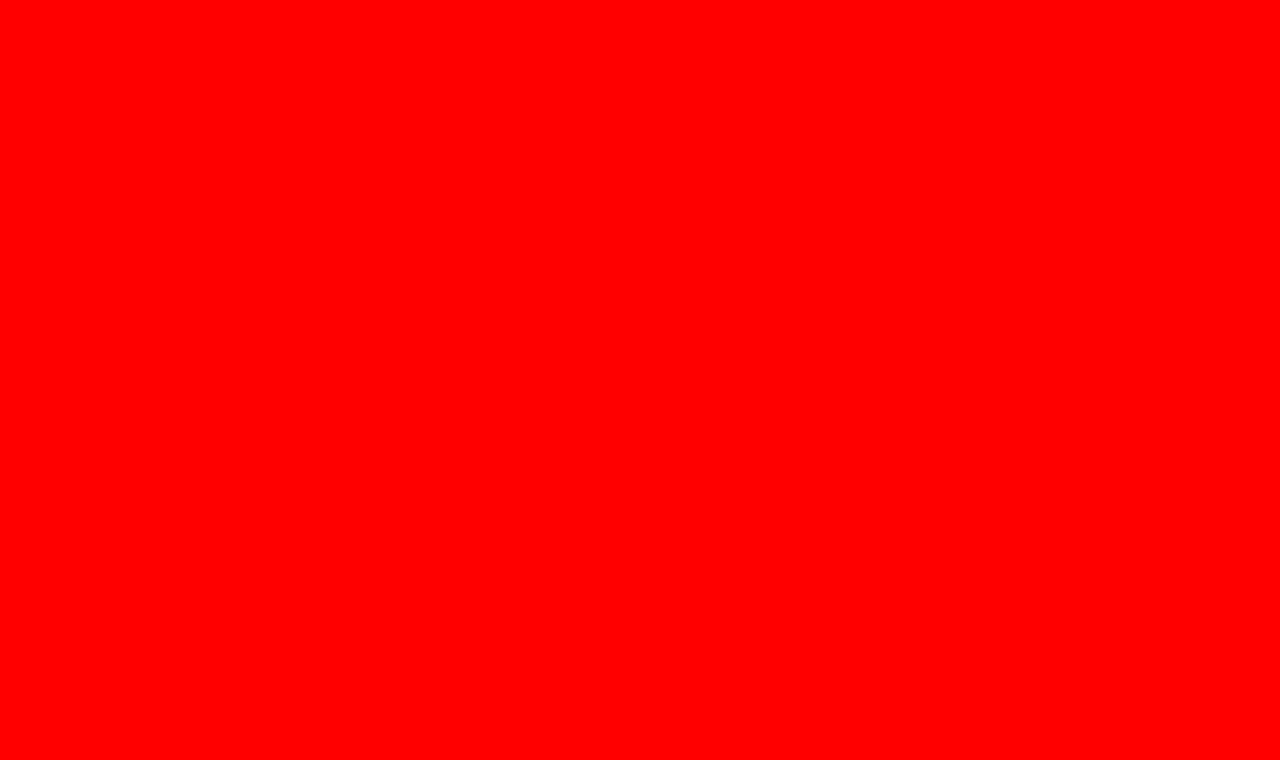
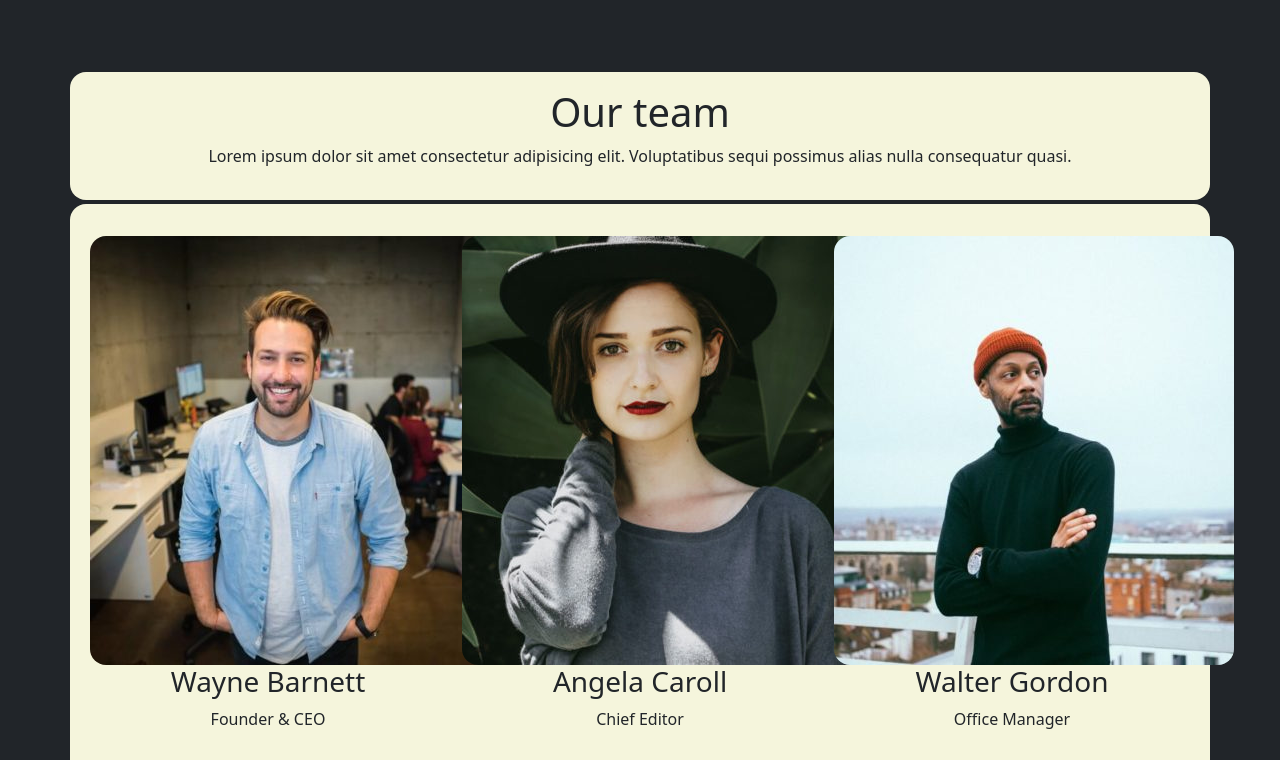
Before and after one commit to AlessioBonadonna/js-our-team, a plain HTML site: page index.html in a window 1280 px wide. Shown: the top 760 px of the page. Drawn offline with nearby package versions, Linux system fonts and the light colour scheme.

Commit message:
end bonus 2

```diff
--- a/css/style.css
+++ b/css/style.css
@@ -1,3 +1,18 @@
 body{
-    background-color: red;
+   background-color: beige;
 }
+/* .rosso{
+    width:250px;
+    height: 250px;
+    background-color: blue;
+} */
+.display-block{
+    display:inline-block
+}
+.biege{
+    background-color: beige;
+}
+img:hover{
+    opacity: 80%;
+    filter: blur(2px);
+}
--- a/index.html
+++ b/index.html
@@ -4,13 +4,20 @@
     <meta charset="UTF-8">
     <meta http-equiv="X-UA-Compatible" content="IE=edge">
     <meta name="viewport" content="width=device-width, initial-scale=1.0">
+    <link href="https://cdn.jsdelivr.net/npm/bootstrap@5.2.2/dist/css/bootstrap.min.css" rel="stylesheet" integrity="sha384-Zenh87qX5JnK2Jl0vWa8Ck2rdkQ2Bzep5IDxbcnCeuOxjzrPF/et3URy9Bv1WTRi" crossorigin="anonymous">
     <link rel="stylesheet" href="./css/style.css">
     <title>Our Team</title>
 </head>
-<body>
-    <div class="container">
-        <p id="prova"></p>
-    </div>
+<body class="pt-4 bg-dark">
+    <header><h1 class="display-block">Our team</h1>
+        <p>Lorem ipsum dolor sit amet consectetur adipisicing elit. Voluptatibus sequi possimus alias nulla consequatur quasi.</p></header>
+    <main>
+        <div id="container">
+
+        </div>
+    </main>
+    <footer></footer>
+
 <script src="./js/script.js"></script>
 </body>
 </html>
--- a/js/script.js
+++ b/js/script.js
@@ -25,7 +25,7 @@ let team=[
     {
         nome:"Scott Estrada",
         ruolo:"Developer",
-       image:"scott-estrada-developer.jpg"
+        image:"scott-estrada-developer.jpg"
     },
     {
         nome:"Barbara Ramos ",
@@ -35,9 +35,30 @@ let team=[
 ]
 console.log(team);
 //Stampare su console le informazioni di nome, ruolo e la stringa della foto
+//header contenuto
+let header=document.querySelector("header");
+header.classList.add("container","text-center","text-dark","biege","p-3","mt-5","rounded-4")
+//.container css e contenuti
+let container=document.getElementById('container');
+container.classList.add("d-flex","container","flex-wrap","biege","text-dark","mt-1" ,"py-4","rounded-4");
+
+
 for(let element of team){
-    for(let key in element){
+    let card =document.createElement('div');
+    card.classList.add("text-center","col-4","h-50" ,"text-dark","rounded-3","p-2");
+
+    container.append(card);
+
+        for(let key in element){
         console.log(`${key}: ${element[key]}`);
+        card.innerHTML=`
+
+        <img class="rounded-4" class="h-50" src="./img/${element.image}" alt="${element.image}">
+        <h3>${element.nome}</h3>
+        <p>${element.ruolo}</p>
+
+
+        `
     }
 }
 //   MILESTONE 2:
```
Also changed, not shown: img/sconosciuto.jpeg (added).
